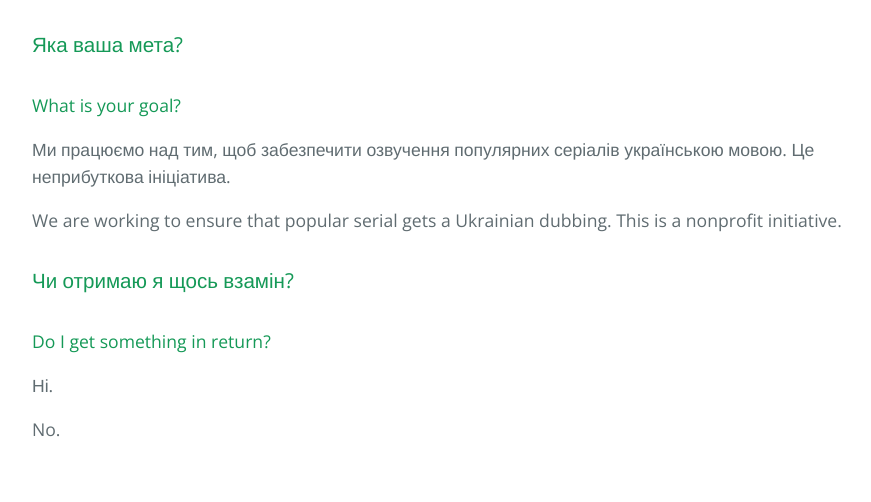
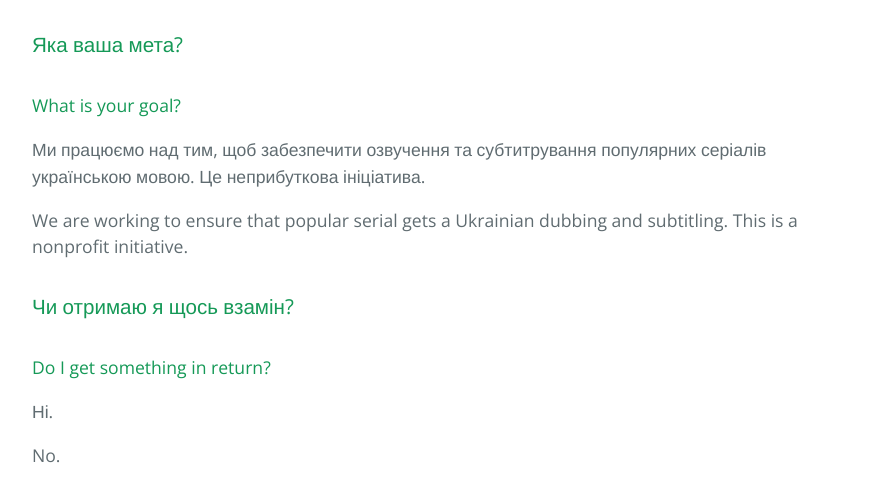
Before and after one commit to studia/series-dubbing, a plain HTML site: page index.html in a window 1280 px wide. Shown: the part 884-1386 px from the top of the page, without its empty margins (192-1063 px from the left). Drawn offline with nearby package versions, Linux system fonts and the light colour scheme.

Commit message:
Update index.html

```diff
--- a/index.html
+++ b/index.html
@@ -63,9 +63,9 @@
         <h3><a class="anchor" href="#welcome-to-github-pages" aria-hidden="true"><span class="octicon octicon-link"></span></a>Яка ваша мета?</h3>
         <h4>What is your goal?</h4>
 
-        <p>Ми працюємо над тим, щоб забезпечити озвучення популярних серіалів українською мовою. Це неприбуткова ініціатива.</p>
+        <p>Ми працюємо над тим, щоб забезпечити озвучення та субтитрування популярних серіалів українською мовою. Це неприбуткова ініціатива.</p>
 
-        <p>We are working to ensure that popular serial gets a Ukrainian dubbing. This is a nonprofit initiative.</p>
+        <p>We are working to ensure that popular serial gets a Ukrainian dubbing and subtitling. This is a nonprofit initiative.</p>
 
         <h3><a class="anchor" href="#designer-templates" aria-hidden="true"><span class="octicon octicon-link"></span></a>Чи отримаю я щось взамін?</h3>
         <h4>Do I get something in return?</h4>
```
